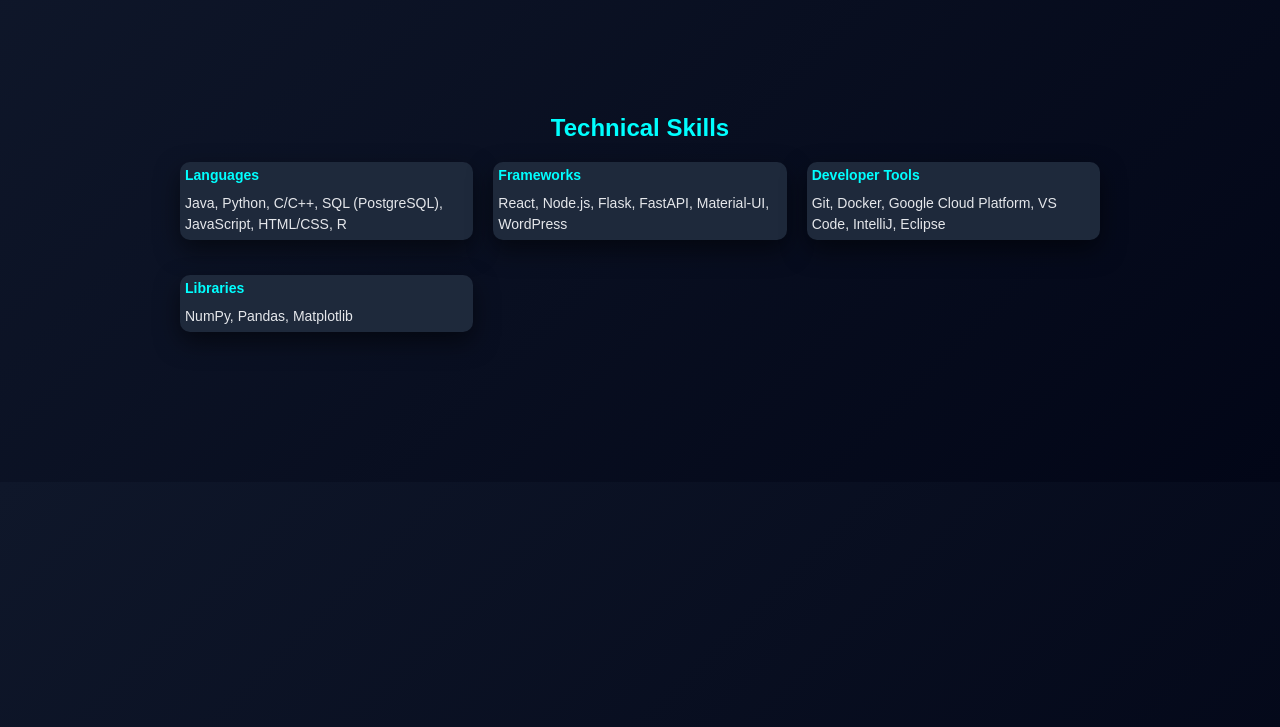
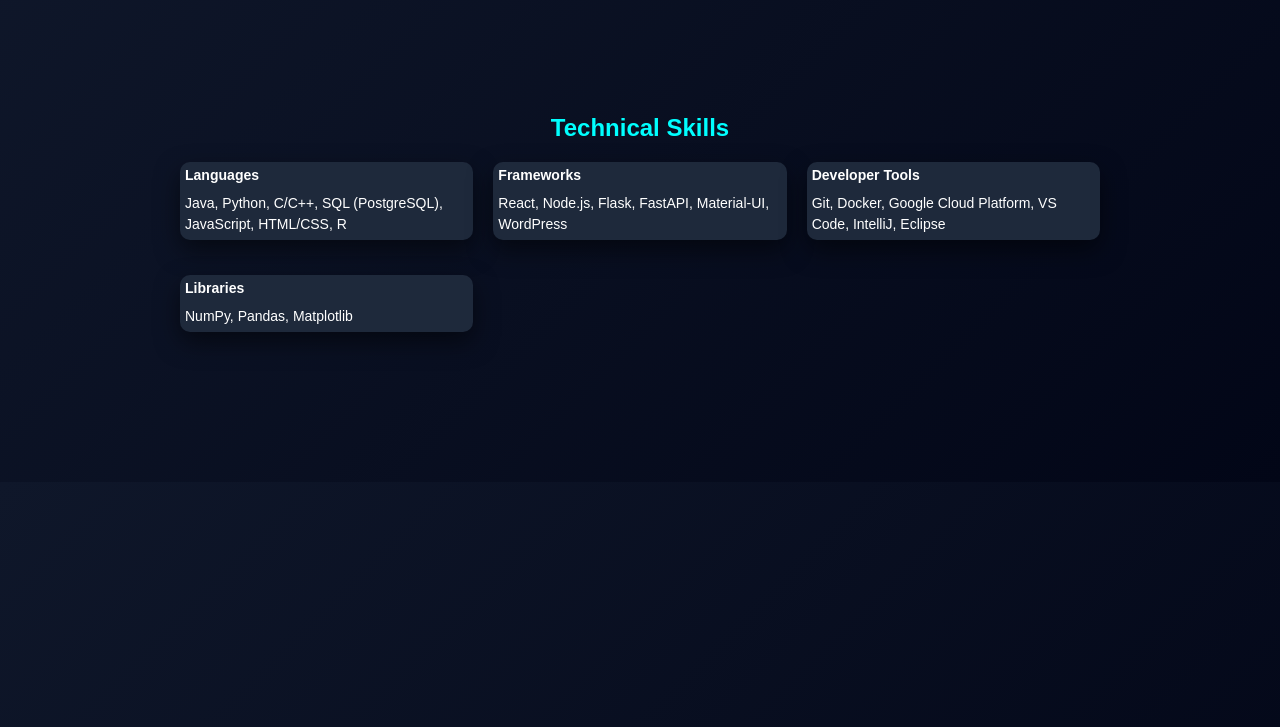
Before and after one commit to Sanskruti2911/Sanskruti2911.github.io, a plain HTML site: page skills.html in a window 1280 px wide. Shown: the part 73-800 px from the top of the page. Drawn offline with Linux system fonts and the light colour scheme.

Commit message:
Update style.css

```diff
--- a/style.css
+++ b/style.css
@@ -97,7 +97,7 @@
 
 section div div {
   padding: 5px;
-  color: black;
+
   font-size: 12px;
 }
 
@@ -289,3 +289,12 @@
 section {
   color: white;
 }
+/* FIX FOR SKILLS + PROJECT TEXT */
+.card, .card p, .card h3 {
+  color: white;
+}
+
+/* ensure no black text anywhere */
+section p, section li {
+  color: #e5e7eb;
+}
```
